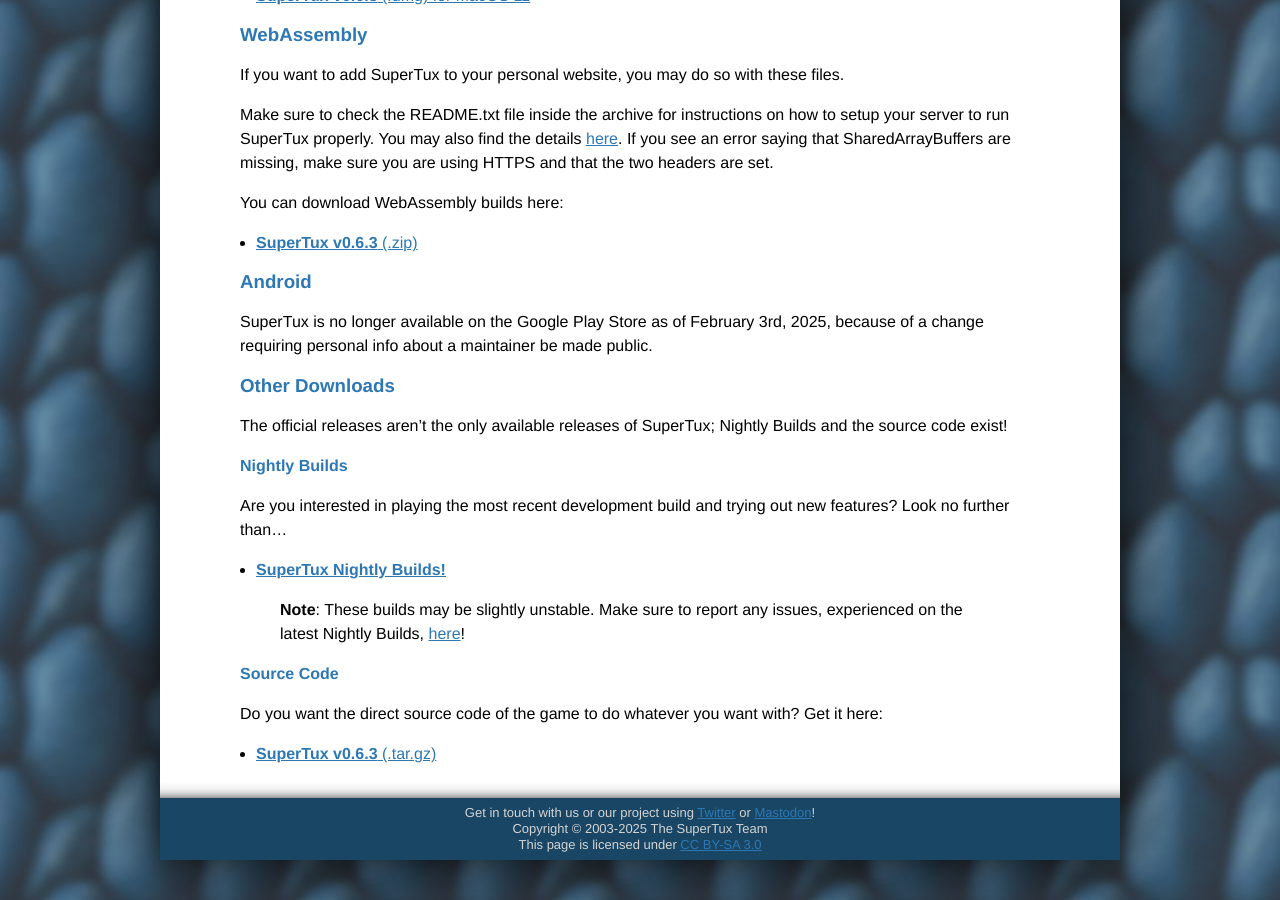
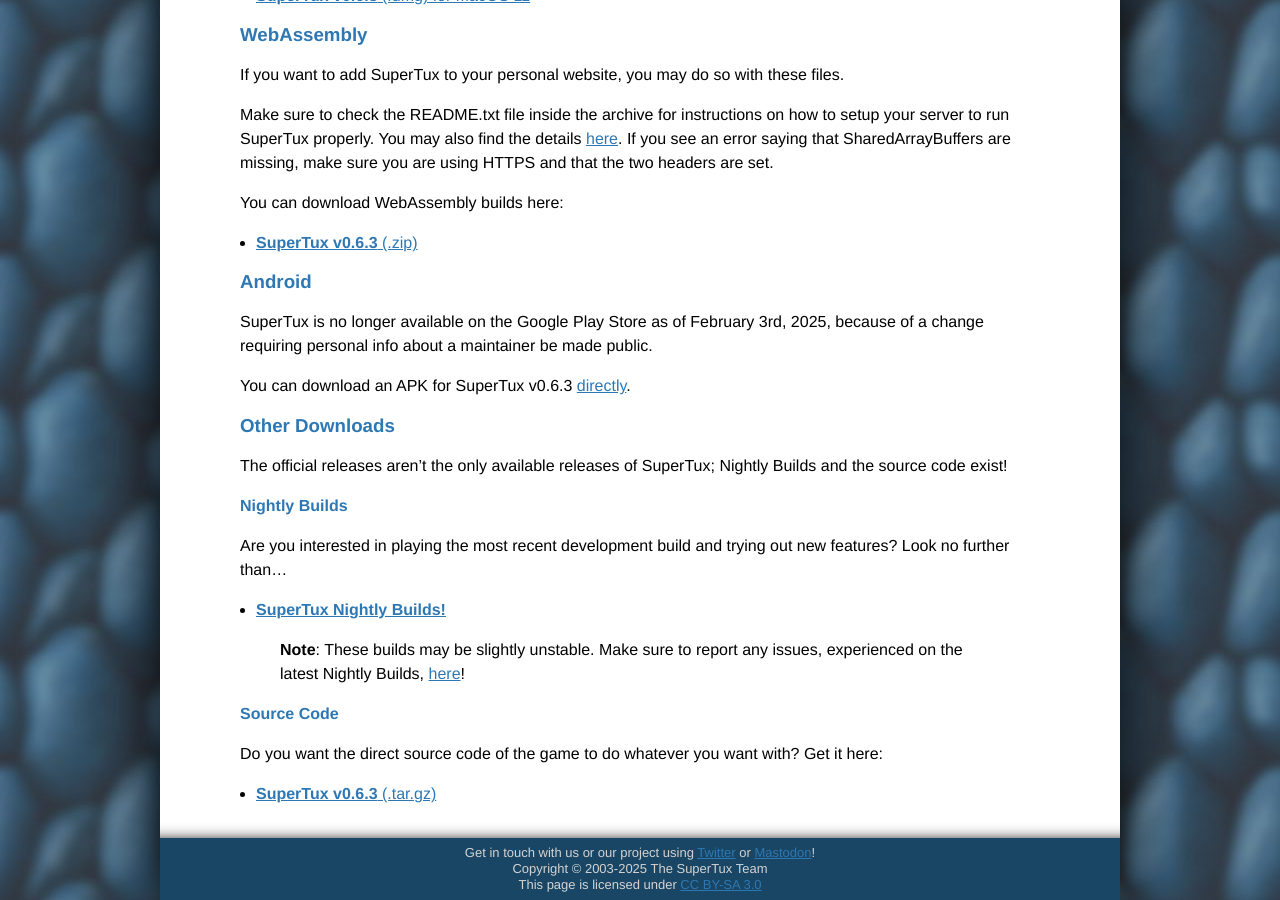
Before and after one commit to SuperTux/SuperTux.github.io, a Jekyll site: the page built from download.md, in a window 1280 px wide and 900 px high, scrolled down 883 px. Built offline with Jekyll 4.4.1, drawn with Linux system fonts in a browser that asks for light colours.

Commit message:
Add download link for working v0.6.3 APK

```diff
--- a/download.md
+++ b/download.md
@@ -44,6 +44,8 @@
 
 SuperTux is no longer available on the Google Play Store as of February 3rd, 2025, because of a change requiring personal info about a maintainer be made public.
 
+You can download an APK for SuperTux v0.6.3 [directly](https://sourceforge.net/projects/libsdl-android/files/apk/SuperTux/SuperTux-0.6.3.23.apk/download).
+
 ### Other Downloads
 
 The official releases aren't the only available releases of SuperTux; Nightly Builds
```
